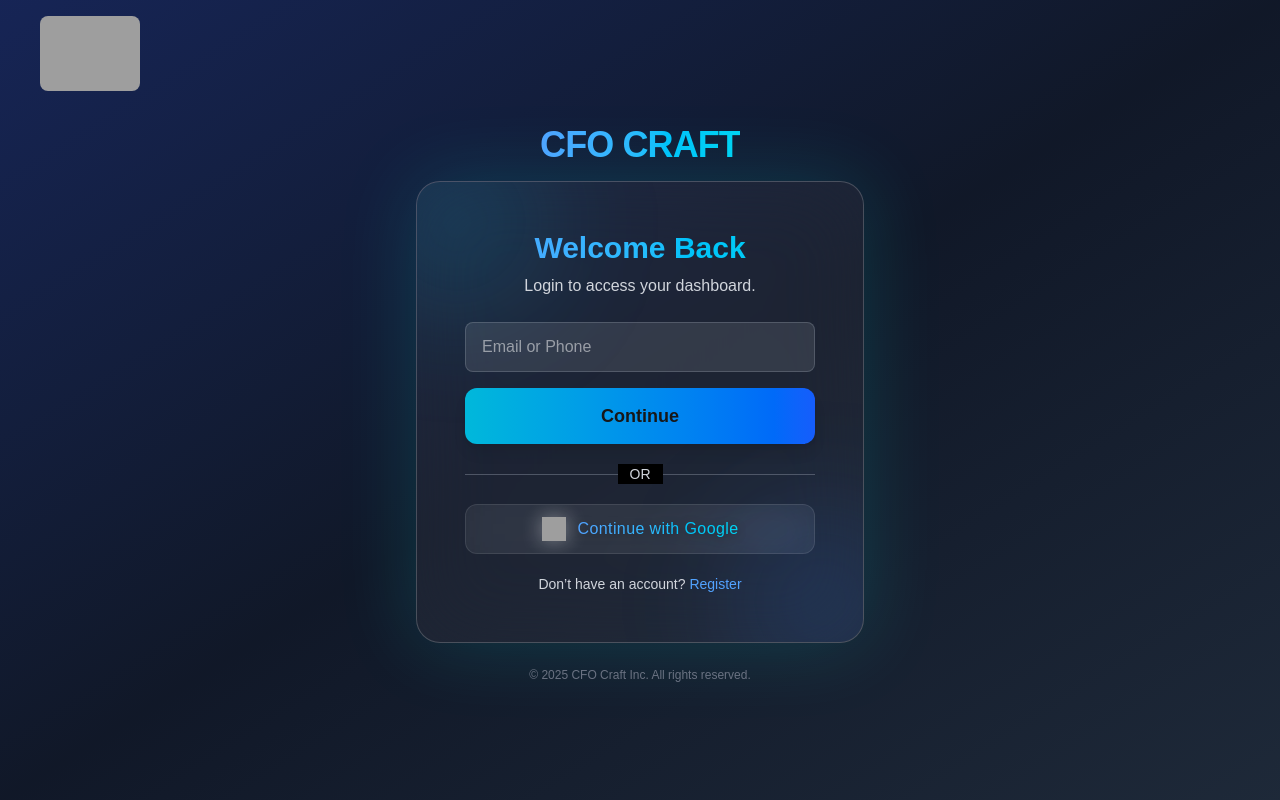
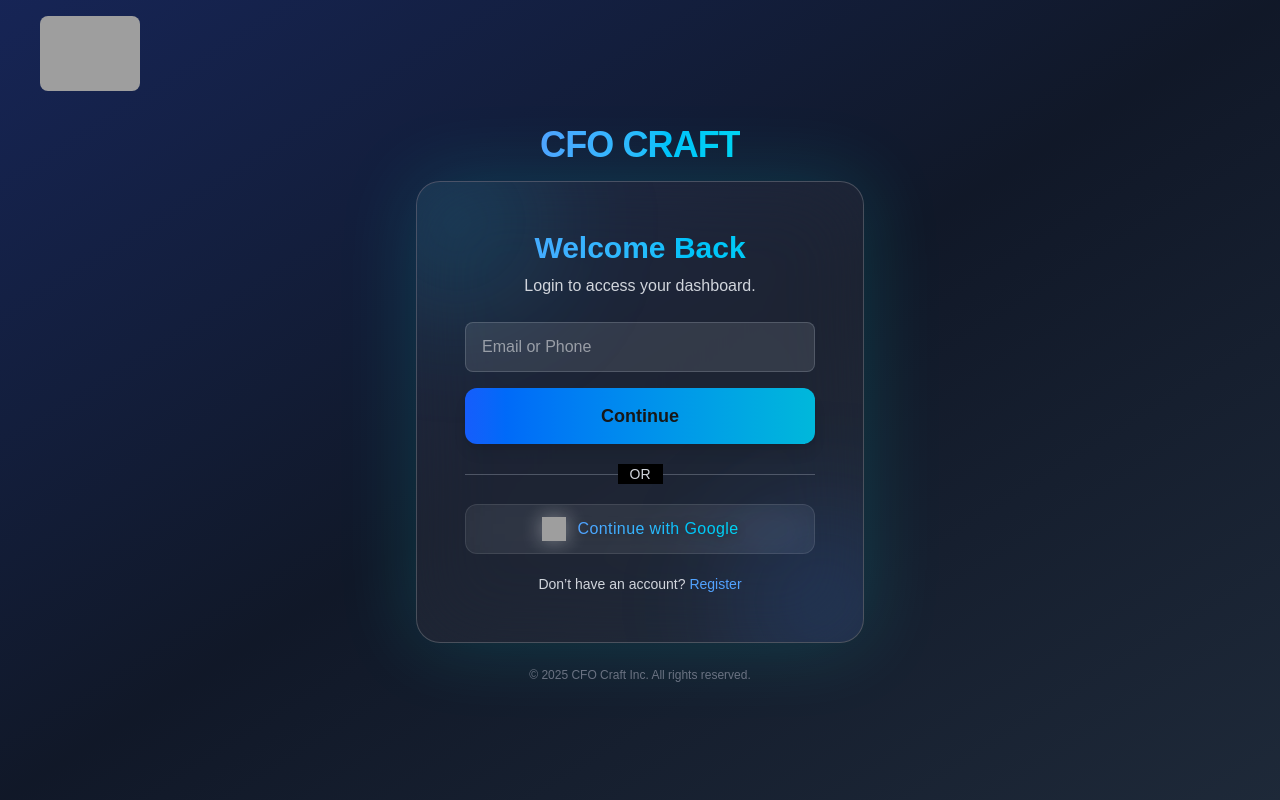
Before and after one commit to karansprojects227/CFO-Craft-Sales-dashboard-Frontend, a Next.js app: page /auth/login in a window 1280 px wide. Built offline with nearby package versions, Linux system fonts and the light colour scheme; grey boxes are pictures that could not be loaded.

Commit message:
Update page.js

```diff
--- a/app/auth/login/page.js
+++ b/app/auth/login/page.js
@@ -204,10 +204,25 @@
               />
               <button
                 type="submit"
-                className="w-full cursor-pointer py-3.5 rounded-xl text-lg font-semibold bg-gradient-to-r from-cyan-500 to-blue-600 shadow-lg hover:shadow-cyan-500/40 hover:brightness-110 transition-all duration-200 active:scale-[0.97]"
+                disabled={loading}
+                className={`w-full py-3.5 rounded-xl text-lg font-semibold
+                  flex items-center justify-center gap-2
+                  shadow-lg hover:shadow-cyan-500/40 hover:brightness-110 transition-all duration-200 active:scale-[0.97]
+                  ${loading
+                    ? "bg-gray-500 cursor-not-allowed"
+                    : "bg-gradient-to-r from-blue-600 to-cyan-500 hover:scale-[1.02] cursor-pointer"
+                  }`}
               >
-                {loading ? "Checking..." : "Continue"}
+                {loading ? (
+                  <>
+                    <div className="w-5 h-5 border-2 border-white border-t-transparent rounded-full animate-spin" />
+                    <span>Checking...</span>
+                  </>
+                ) : (
+                  "Continue"
+                )}
               </button>
+
             </form>
           )}
 
@@ -238,11 +253,25 @@
               {/* Submit Button */}
               <button
                 type="submit"
-                disabled={loading || !password}
-                className="w-full cursor-pointer py-3.5 rounded-xl text-lg font-semibold bg-gradient-to-r from-cyan-500 to-blue-600 shadow-lg hover:shadow-cyan-500/40 hover:brightness-110 transition-all duration-200 active:scale-[0.97]"
+                disabled={loading}
+                className={`w-full py-3.5 rounded-xl text-lg font-semibold
+                  flex items-center justify-center gap-2
+                  shadow-lg hover:shadow-cyan-500/40 hover:brightness-110 transition-all duration-200 active:scale-[0.97]
+                  ${loading
+                    ? "bg-gray-500 cursor-not-allowed"
+                    : "bg-gradient-to-r from-blue-600 to-cyan-500 hover:scale-[1.02] cursor-pointer"
+                  }`}
               >
-                {loading ? "Logging in..." : "Login"}
+                {loading ? (
+                  <>
+                    <div className="w-5 h-5 border-2 border-white border-t-transparent rounded-full animate-spin" />
+                    <span>Logging in...</span>
+                  </>
+                ) : (
+                  "Login"
+                )}
               </button>
+
             </form>
           )}
 
@@ -284,12 +313,28 @@
                 </button>
               </div>
 
+              {/* Verify Button */}
               <button
                 type="submit"
-                className="w-full py-3 rounded-lg bg-gradient-to-r from-cyan-500 to-blue-500 font-semibold"
+                disabled={loading}
+                className={`w-full py-3.5 rounded-xl text-lg font-semibold
+                  flex items-center justify-center gap-2
+                  shadow-lg hover:shadow-cyan-500/40 hover:brightness-110 transition-all duration-200 active:scale-[0.97]
+                  ${loading
+                    ? "bg-gray-500 cursor-not-allowed"
+                    : "bg-gradient-to-r from-blue-600 to-cyan-500 hover:scale-[1.02] cursor-pointer"
+                  }`}
               >
-                Verify OTP
+                {loading ? (
+                  <>
+                    <div className="w-5 h-5 border-2 border-white border-t-transparent rounded-full animate-spin" />
+                    <span>Verifying...</span>
+                  </>
+                ) : (
+                  "Verify OTP"
+                )}
               </button>
+
             </form>
           )}
 
```
